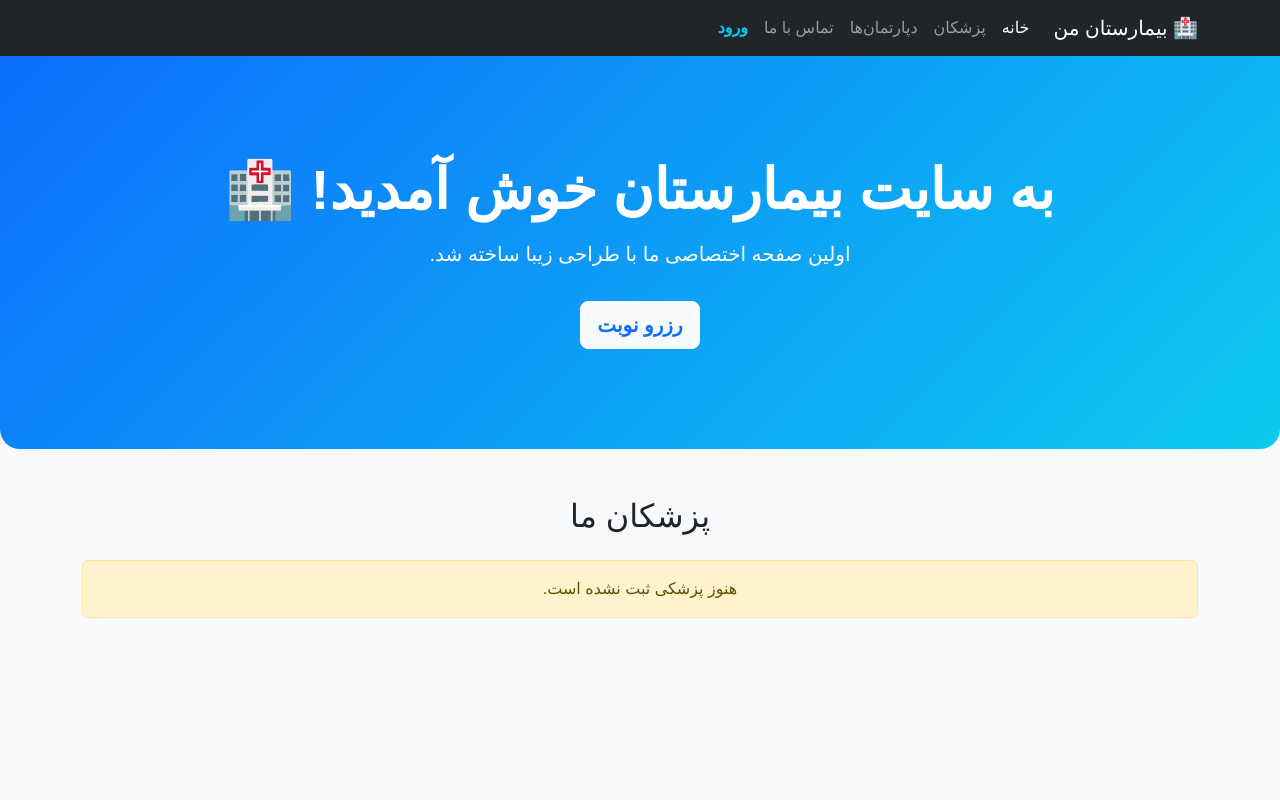
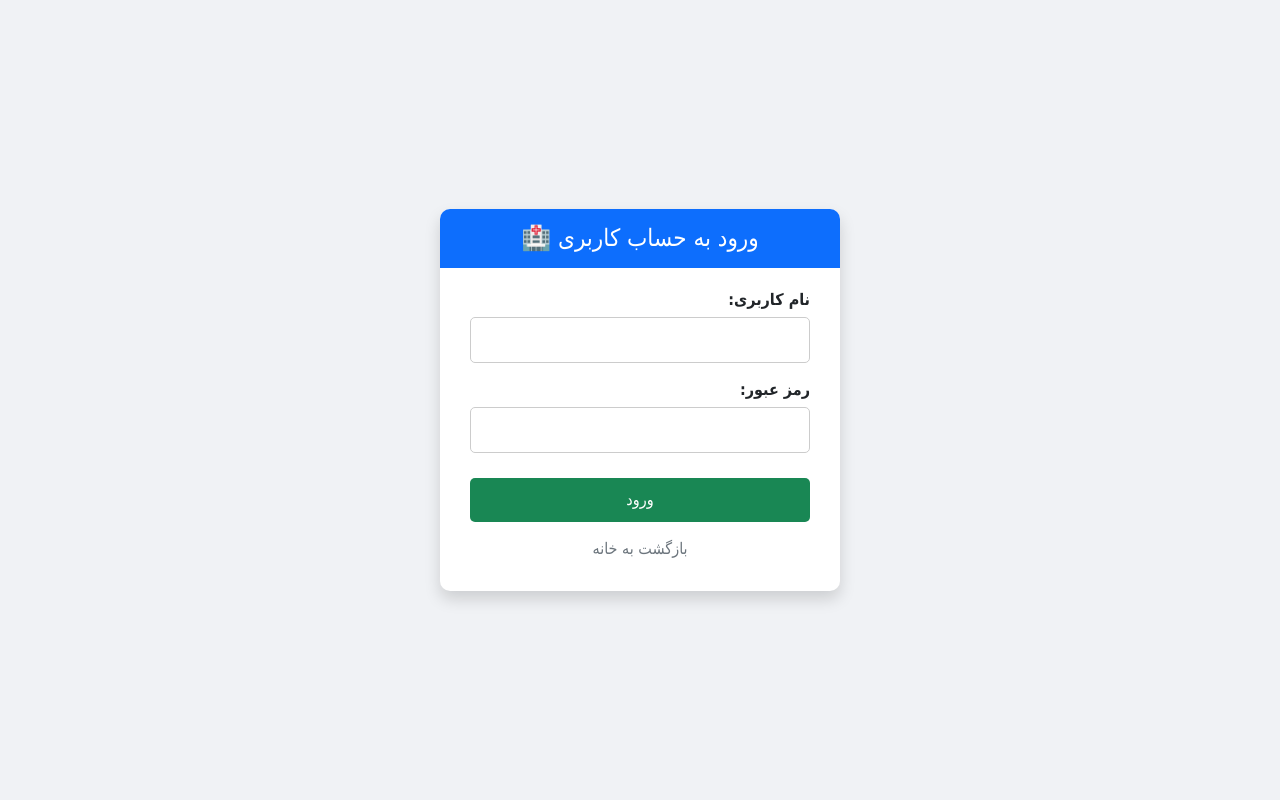
Before and after one commit to zohreh-dev/hospital_site, a Django app: a page that uses hospital/templates/registration/login.html in a window 1280 px wide. Run offline with Django 5.2, Linux system fonts and the light colour scheme; some libraries are stand-ins or nearby versions; some web fonts are replaced.

```diff
--- a/config/urls.py
+++ b/config/urls.py
@@ -8,4 +8,7 @@ urlpatterns = [
     path('book/', views.book_appointment, name='book_appointment'),
     path('accounts/', include('django.contrib.auth.urls')),
     path('dashboard/', views.patient_dashboard, name='patient_dashboard'),
+
+    # 👇 این خط جدید برای پنل پزشک است 👇
+    path('doctor-dashboard/', views.doctor_dashboard, name='doctor_dashboard'),
 ]
--- a/hospital/models.py
+++ b/hospital/models.py
@@ -13,6 +13,9 @@ class Department(models.Model):
 
 
 class Doctor(models.Model):
+    # 👇 این خط جدید است که پزشک را به کاربر وصل می‌کند
+    user = models.OneToOneField('auth.User', on_delete=models.CASCADE, null=True, blank=True, verbose_name="کاربر")
+
     first_name = models.CharField(max_length=50, verbose_name="نام")
     last_name = models.CharField(max_length=50, verbose_name="نام خانوادگی")
     department = models.ForeignKey(Department, on_delete=models.CASCADE, verbose_name="دپارتمان")
@@ -27,7 +30,7 @@ class Doctor(models.Model):
 
 
 class Patient(models.Model):
-    # 👇 این خط جدید است که بیمار را به کاربر وصل می‌کند
+    # این هم برای بیمار است که قبلا اضافه کردیم
     user = models.OneToOneField('auth.User', on_delete=models.CASCADE, null=True, blank=True, verbose_name="کاربر")
 
     first_name = models.CharField(max_length=50, verbose_name="نام")
--- a/hospital/templates/registration/login.html
+++ b/hospital/templates/registration/login.html
@@ -3,101 +3,100 @@
 <head>
     <meta charset="UTF-8">
     <meta name="viewport" content="width=device-width, initial-scale=1.0">
-    <title>سایت بیمارستان</title>
+    <title>ورود به سایت</title>
 
-    <!-- 👇 اینجا لینک‌ها رو به سرورهای ایرانی تغییر دادیم 👇 -->
+    <!-- لینک‌های بوت‌استرپ و فونت -->
     <link rel="stylesheet" href="https://cdn.fontcdn.ir/Font/Persian/Vazir/Vazir.css">
     <link rel="stylesheet" href="https://cdn.uitool.ir/bootstrap/5.3.0/css/bootstrap.rtl.min.css">
 
     <style>
+        /* استایل‌های پشتیبان (اگر اینترنت بوت‌استرپ رو لود نکرد، اینا کار می‌کنن) */
         body {
-            font-family: 'Vazir', sans-serif;
-            background-color: #f8f9fa;
+            font-family: Tahoma, 'Vazir', sans-serif;
+            background-color: #f0f2f5;
+            direction: rtl;
+            display: flex;
+            justify-content: center;
+            align-items: center;
+            height: 100vh;
+            margin: 0;
         }
-        .hero-section {
-            background: linear-gradient(135deg, #0d6efd, #0dcaf0);
+        .login-card {
+            background: white;
+            width: 100%;
+            max-width: 400px;
+            padding: 30px;
+            border-radius: 10px;
+            box-shadow: 0 4px 15px rgba(0,0,0,0.1);
+        }
+        .login-header {
+            background-color: #0d6efd;
             color: white;
-            padding: 100px 0;
             text-align: center;
-            border-radius: 0 0 20px 20px;
+            padding: 15px;
+            border-radius: 10px 10px 0 0;
+            margin: -30px -30px 20px -30px;
         }
-        /* استایل برای اینکه دکمه خروج شبیه لینک بشه */
-        .logout-btn {
-            background: none;
+        .form-group {
+            margin-bottom: 15px;
+        }
+        .form-group label {
+            display: block;
+            margin-bottom: 5px;
+            font-weight: bold;
+        }
+        .form-control {
+            width: 100%;
+            padding: 10px;
+            border: 1px solid #ccc;
+            border-radius: 5px;
+            box-sizing: border-box;
+        }
+        .btn-success {
+            background-color: #198754;
+            color: white;
             border: none;
-            color: #dc3545; /* رنگ قرمز */
-            font-weight: bold;
-            padding: 8px 0;
+            padding: 10px;
+            width: 100%;
+            border-radius: 5px;
+            font-size: 16px;
             cursor: pointer;
+            margin-top: 10px;
+        }
+        .btn-link {
+            display: block;
+            text-align: center;
+            margin-top: 15px;
+            color: #6c757d;
             text-decoration: none;
-        }
-        .logout-btn:hover {
-            color: #a71d2a;
         }
     </style>
 </head>
 <body>
 
-    <!-- منوی بالای سایت -->
-    <nav class="navbar navbar-expand-lg navbar-dark bg-dark">
-        <div class="container">
-            <a class="navbar-brand" href="/">🏥 بیمارستان من</a>
-            <div class="collapse navbar-collapse">
-                <ul class="navbar-nav me-auto mb-2 mb-lg-0">
-                    <li class="nav-item"><a class="nav-link active" href="/">خانه</a></li>
-                    <li class="nav-item"><a class="nav-link" href="#">پزشکان</a></li>
-                    <li class="nav-item"><a class="nav-link" href="#">دپارتمان‌ها</a></li>
-                    <li class="nav-item"><a class="nav-link" href="#">تماس با ما</a></li>
+    <div class="login-card shadow">
+        <div class="login-header">
+            <h4 class="mb-0">ورود به حساب کاربری 🏥</h4>
+        </div>
 
-                    <!-- بررسی وضعیت لاگین کاربر -->
-                    {% if user.is_authenticated %}
-                        <li class="nav-item">
-                            <a class="nav-link text-warning" href="{% url 'patient_dashboard' %}">پنل کاربری</a>
-                        </li>
-                        <li class="nav-item">
-                            <form method="post" action="{% url 'logout' %}" style="display:inline;">
-                                {% csrf_token %}
-                                <button type="submit" class="nav-link logout-btn">خروج</button>
-                            </form>
-                        </li>
-                    {% else %}
-                        <li class="nav-item">
-                            <a class="nav-link text-info fw-bold" href="{% url 'login' %}">ورود</a>
-                        </li>
-                    {% endif %}
-                </ul>
+        <form method="post">
+            {% csrf_token %}
+
+            <!-- کادرهای دستی با کلاس‌های بوت‌استرپ -->
+            <div class="form-group">
+                <label for="id_username">نام کاربری:</label>
+                <input type="text" name="username" id="id_username" class="form-control" required>
             </div>
-        </div>
-    </nav>
 
-    <!-- بخش اصلی (Hero) -->
-    <div class="hero-section">
-        <div class="container">
-            <h1 class="display-4 fw-bold">به سایت بیمارستان خوش آمدید! 🏥</h1>
-            <p class="lead mt-3">اولین صفحه اختصاصی ما با طراحی زیبا ساخته شد.</p>
-            <a href="{% url 'book_appointment' %}" class="btn btn-light btn-lg mt-3 text-primary fw-bold">رزرو نوبت</a>
-        </div>
+            <div class="form-group">
+                <label for="id_password">رمز عبور:</label>
+                <input type="password" name="password" id="id_password" class="form-control" required>
+            </div>
+
+            <button type="submit" class="btn btn-success">ورود</button>
+            <a href="/" class="btn-link">بازگشت به خانه</a>
+        </form>
     </div>
 
-    <!-- بخش نمایش پزشکان -->
-    <div class="container mt-5">
-        <h2 class="text-center mb-4">پزشکان ما</h2>
-        <div class="row text-center">
-            {% for doctor in doctors %}
-            <div class="col-md-4 mb-4">
-                <div class="card p-4 shadow-sm">
-                    <h3>🩺 دکتر {{ doctor.first_name }} {{ doctor.last_name }}</h3>
-                    <p><strong>تخصص:</strong> {{ doctor.specialty }}</p>
-                    <p><strong>بخش:</strong> {{ doctor.department.name }}</p>
-                    <a href="{% url 'book_appointment' %}" class="btn btn-primary mt-2">رزرو نوبت</a>
-                </div>
-            </div>
-            {% empty %}
-            <div class="col-12">
-                <p class="alert alert-warning">هنوز پزشکی ثبت نشده است.</p>
-            </div>
-            {% endfor %}
-        </div>
-    </div>
-    </body>
+</body>
 </html>
```
Also changed, not shown: hospital/templates/doctor_dashboard.html (added, +62 -0 lines), hospital/views.py (+7 -1 lines), db.sqlite3, hospital/migrations/0003_doctor_user.py (added).
